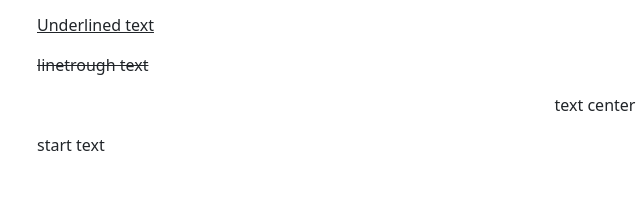
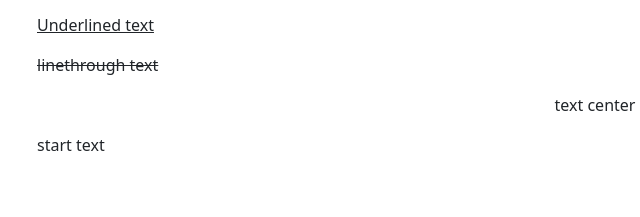
Before and after one commit to Manin1311/notescss, a plain HTML site: page c6.html in a window 1280 px wide. Shown: the part 147-364 px from the top of the page, 45-685 px from the left. Drawn offline with nearby package versions, Linux system fonts and the light colour scheme.

Commit message:
Update c6.html

```diff
--- a/c6.html
+++ b/c6.html
@@ -20,7 +20,7 @@
         <p class="text-capitalize">capitalize text</p>
         <p class="text-decoration-none">Text-decoration-None</p>
         <p class="text-decoration-underline">Underlined text</p>
-        <p class="text-decoration-line-through">linetrough text</p>
+        <p class="text-decoration-line-through">linethrough text</p>
         <p class="text-center">text center</p>
         <p class="text-start">start text</p>
         <p class="text-end">end text</p>
@@ -28,4 +28,5 @@
     </div>
 </body>
 
+
 </html>
```
